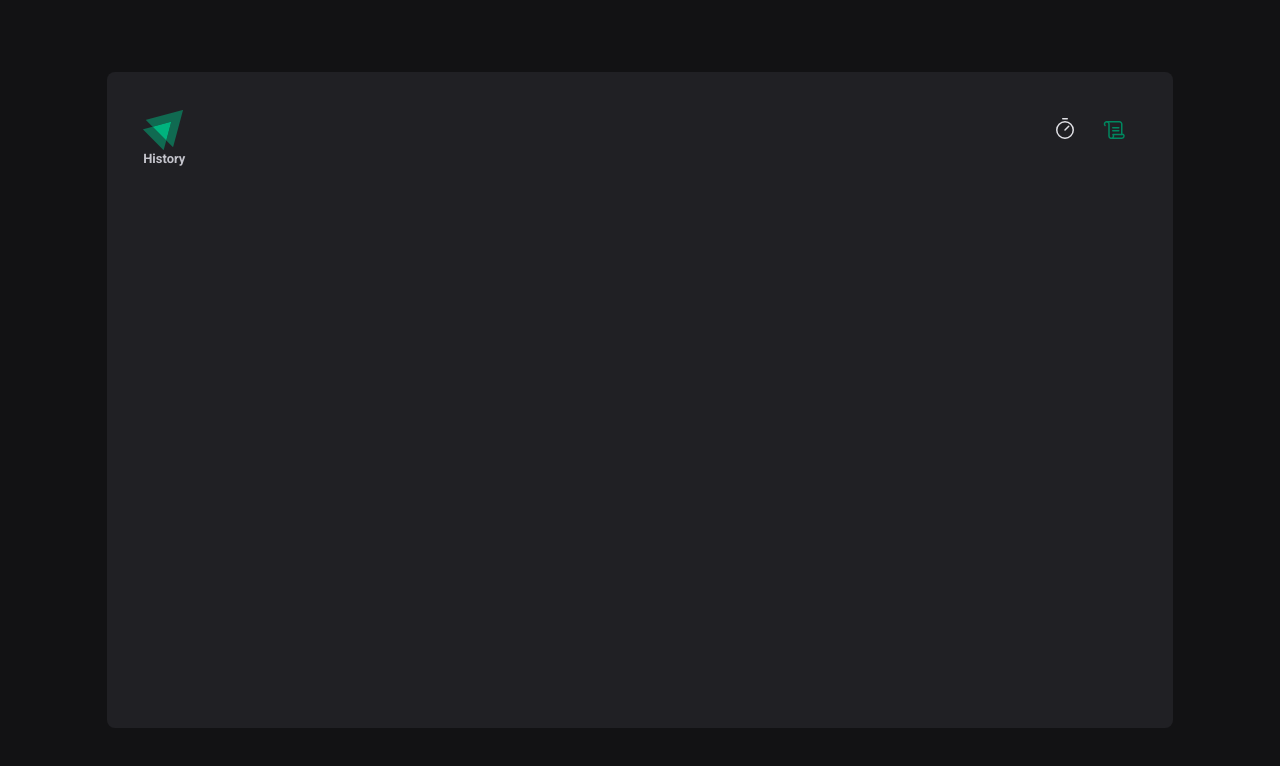
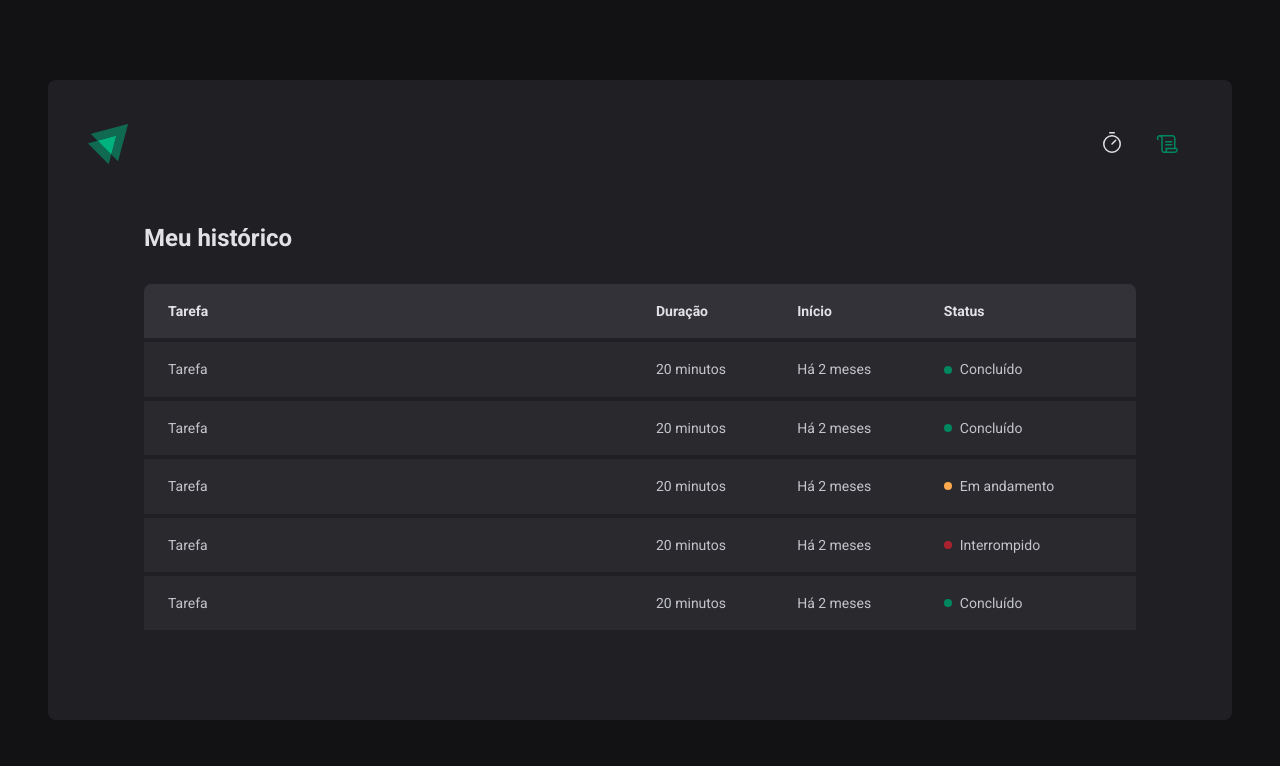
Before and after one commit to lucasivisson/IgniteTimer, a React (Vite) app: page /history in a window 1280 px wide. Shown: the top 766 px of the page. Built offline with nearby package versions, Linux system fonts and the light colour scheme.

Commit message:
✨ introduce history page and create status component

```diff
--- a/src/pages/History.tsx
+++ /dev/null
@@ -1,3 +0,0 @@
-export function History() {
-  return <h1>History</h1>
-}
--- /dev/null
+++ b/src/pages/History/index.tsx
@@ -0,0 +1,64 @@
+import { HistoryContainer, HistoryList, Status } from './styles'
+
+export function History() {
+  return (
+    <HistoryContainer>
+      <h1>Meu histórico</h1>
+
+      <HistoryList>
+        <table>
+          <thead>
+            <tr>
+              <th>Tarefa</th>
+              <th>Duração</th>
+              <th>Início</th>
+              <th>Status</th>
+            </tr>
+          </thead>
+          <tbody>
+            <tr>
+              <td>Tarefa</td>
+              <td>20 minutos</td>
+              <td>Há 2 meses</td>
+              <td>
+                <Status statusColor="green">Concluído</Status>
+              </td>
+            </tr>
+            <tr>
+              <td>Tarefa</td>
+              <td>20 minutos</td>
+              <td>Há 2 meses</td>
+              <td>
+                <Status statusColor="green">Concluído</Status>
+              </td>
+            </tr>
+            <tr>
+              <td>Tarefa</td>
+              <td>20 minutos</td>
+              <td>Há 2 meses</td>
+              <td>
+                <Status statusColor="yellow">Em andamento</Status>
+              </td>
+            </tr>
+            <tr>
+              <td>Tarefa</td>
+              <td>20 minutos</td>
+              <td>Há 2 meses</td>
+              <td>
+                <Status statusColor="red">Interrompido</Status>
+              </td>
+            </tr>
+            <tr>
+              <td>Tarefa</td>
+              <td>20 minutos</td>
+              <td>Há 2 meses</td>
+              <td>
+                <Status statusColor="green">Concluído</Status>
+              </td>
+            </tr>
+          </tbody>
+        </table>
+      </HistoryList>
+    </HistoryContainer>
+  )
+}
--- /dev/null
+++ b/src/pages/History/styles.ts
@@ -0,0 +1,86 @@
+import styled from 'styled-components'
+
+export const HistoryContainer = styled.main`
+  flex: 1;
+  padding: 3.5rem;
+
+  display: flex;
+  flex-direction: column;
+
+  h1 {
+    font-size: 1.5rem;
+    color: ${(props) => props.theme['gray-100']};
+  }
+`
+
+export const HistoryList = styled.div`
+  flex: 1;
+  overflow: auto;
+  margin-top: 2rem;
+
+  table {
+    width: 100%;
+    border-collapse: collapse;
+    min-width: 600px;
+
+    th {
+      background-color: ${(props) => props.theme['gray-600']};
+      padding: 1rem;
+      text-align: left;
+      color: ${(props) => props.theme['gray-100']};
+      font-size: 0.875rem;
+      line-height: 1.6;
+
+      &:first-child {
+        border-top-left-radius: 8px;
+        padding-left: 1.5rem;
+      }
+
+      &:last-child {
+        border-top-right-radius: 8px;
+        padding-right: 1.5rem;
+      }
+    }
+
+    td {
+      background-color: ${(props) => props.theme['gray-700']};
+      border-top: 4px solid ${(props) => props.theme['gray-800']};
+      padding: 1rem;
+      font-size: 0.875rem;
+      line-height: 1.6;
+
+      &:first-child {
+        width: 50%;
+        padding-left: 1.5rem;
+      }
+
+      &:last-child {
+        padding-right: 1.5rem;
+      }
+    }
+  }
+`
+
+const STATUS_COLORS = {
+  yellow: 'yellow-500',
+  green: 'green-500',
+  red: 'red-500',
+} as const
+
+interface StatusProps {
+  statusColor: keyof typeof STATUS_COLORS
+}
+
+export const Status = styled.span<StatusProps>`
+  display: flex;
+  align-items: center;
+  gap: 0.5rem;
+
+  &::before {
+    content: '';
+    width: 0.5rem;
+    height: 0.5rem;
+    border-radius: 50%;
+    background: ${(props) => props.theme[STATUS_COLORS[props.statusColor]]};
+  }
+`
--- a/src/pages/Home/styles.ts
+++ b/src/pages/Home/styles.ts
@@ -2,7 +2,6 @@
 
 export const HomeContainer = styled.main`
   flex: 1;
-
   display: flex;
   flex-direction: column;
   align-items: center;
@@ -12,10 +11,9 @@
     display: flex;
     flex-direction: column;
     align-items: center;
-    gap: 2.5rem;
+    gap: 3.5rem;
   }
 `
-
 export const FormContainer = styled.div`
   width: 100%;
   display: flex;
@@ -27,7 +25,6 @@
   font-weight: bold;
   flex-wrap: wrap;
 `
-
 const BaseInput = styled.input`
   background: transparent;
   height: 2.5rem;
@@ -50,7 +47,6 @@
 
 export const TaskInput = styled(BaseInput)`
   flex: 1;
-
   &::-webkit-calendar-picker-indicator {
     display: none !important;
   }
@@ -62,46 +58,36 @@
 
 export const CountdownContainer = styled.div`
   font-family: 'Roboto Mono', monospace;
-  line-height: 5rem;
+  font-size: 10rem;
+  line-height: 8rem;
   color: ${(props) => props.theme['gray-100']};
-
   display: flex;
   gap: 1rem;
-
   span {
     background: ${(props) => props.theme['gray-700']};
     padding: 2rem 1rem;
     border-radius: 8px;
-    font-size: 8rem;
   }
 `
-
 export const Separator = styled.div`
   padding: 2rem 0;
-  font-size: 5rem;
   color: ${(props) => props.theme['green-500']};
-
   width: 4rem;
   overflow: hidden;
   display: flex;
   justify-content: center;
 `
-
 export const StartCountdownButton = styled.button`
   width: 100%;
   border: 0;
   padding: 1rem;
   border-radius: 8px;
-
   display: flex;
   align-items: center;
   justify-content: center;
-
   gap: 0.5rem;
   font-weight: bold;
-
   cursor: pointer;
-
   background: ${(props) => props.theme['green-500']};
   color: ${(props) => props.theme['gray-100']};
 
--- a/src/styles/global.ts
+++ b/src/styles/global.ts
@@ -5,7 +5,6 @@
     margin: 0;
     padding: 0;
     box-sizing: border-box;
-    font-size: 0.9rem;
   }
 
   :focus {
@@ -17,7 +16,6 @@
     background: ${(props) => props.theme['gray-900']};
     color: ${(props) => props.theme['gray-300']};
     -webkit-font-smoothing: antialiased;
-    /* font-size: 25px; */
   }
 
   body, input, textarea, button {
```
